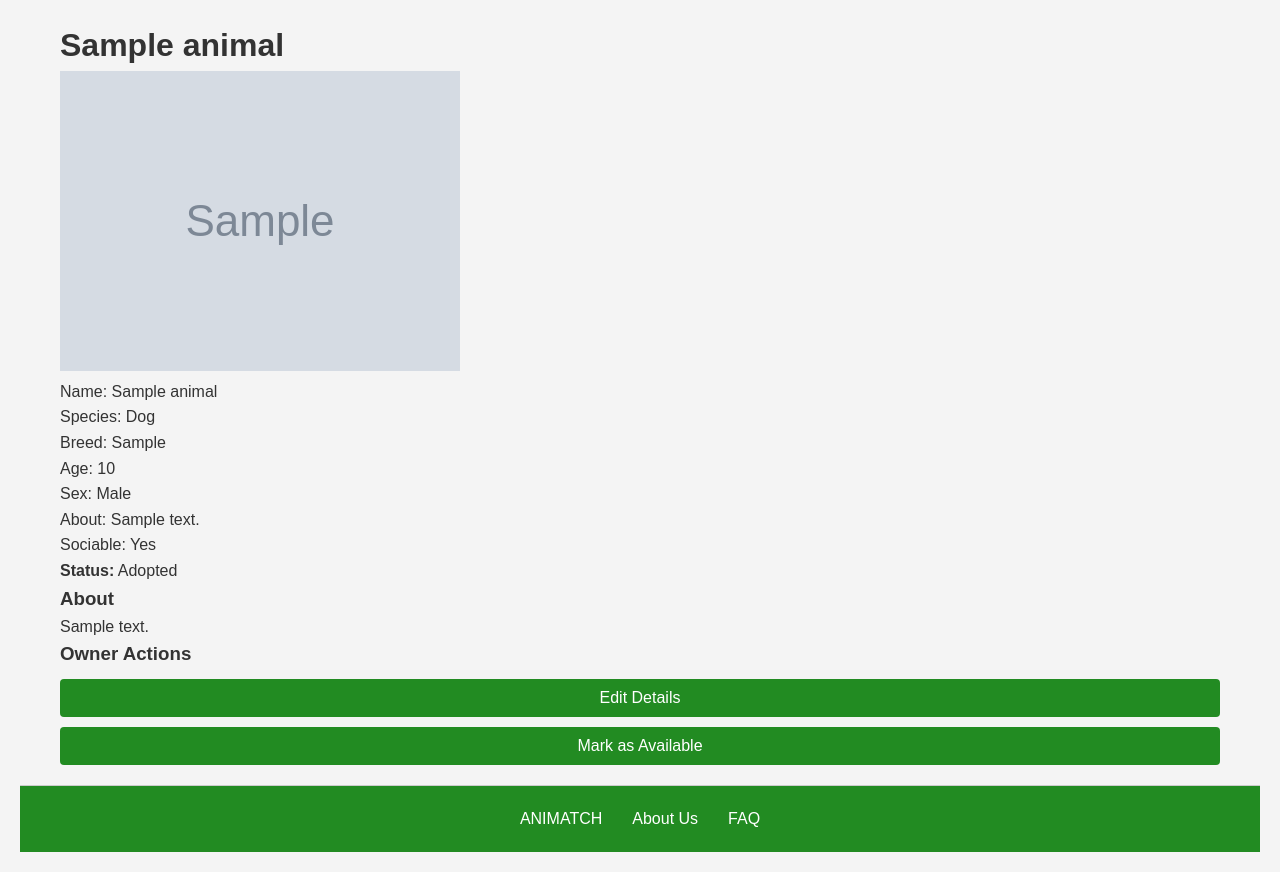
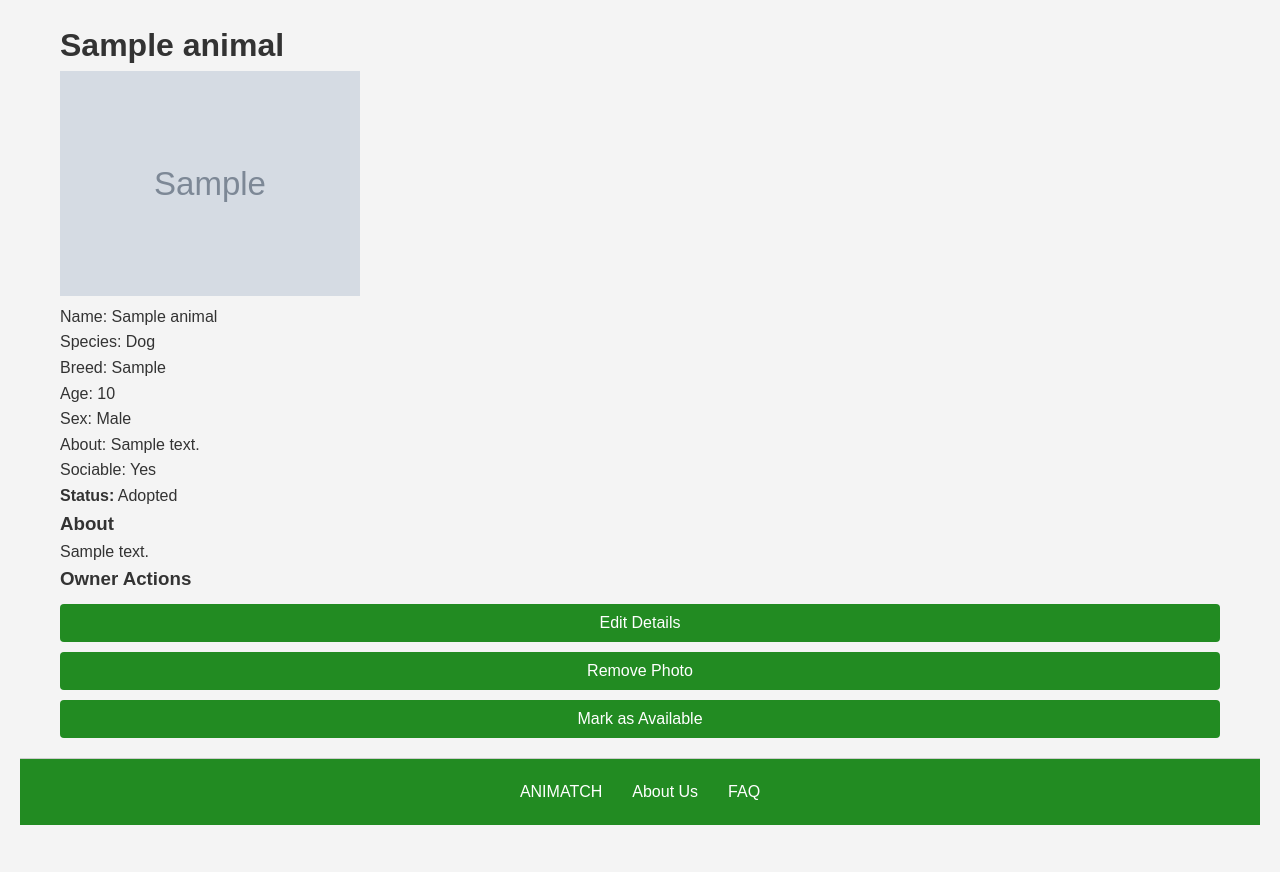
Before and after one commit to thesamedorcas/ANIMATCH, a Django app: page /animal/1/ in a window 1280 px wide. Shown: the part 87-959 px from the top of the page. After the commit the page ends 912 px from the top, so only its background shows below. Run offline with Django 3.2, Linux system fonts and the light colour scheme; a user stored in the database is signed in; tables that the repository leaves empty hold one stand-in row (values such as "Sample post"); grey boxes marked "Sample" are stand-in pictures.

Commit message:
Implemented image removal option for listed animal and also added appropriate sizing for animal photos

```diff
--- a/animals/urls.py
+++ b/animals/urls.py
@@ -34,6 +34,7 @@ urlpatterns = [
     path('animal/<int:animal_id>/unfavorite/', views.remove_favorite, name='remove_favorite'),
     path('animal/<int:animal_id>/mark-adopted/', views.mark_adopted, name='mark_adopted'),
     path('animal/<int:animal_id>/mark-available/', views.mark_available, name='mark_available'),
+    path('animals/<int:animal_id>/remove_photo/', views.remove_animal_photo, name='remove_photo'),
 
     # Admin
     path('adoption-request/<int:request_id>/<str:status>/', views.process_adoption, name='process_adoption'),
--- a/animals/views.py
+++ b/animals/views.py
@@ -295,6 +295,24 @@ def add_animal(request):
             return redirect('animals:account')
     return redirect('animals:account')
 
+
+@login_required
+def remove_animal_photo(request, animal_id):
+    animal = get_object_or_404(Animal, id=animal_id)
+
+    if request.user != animal.owner:
+        return redirect('animals:animal_profile', animal_id=animal.id)
+
+    if request.method == 'POST':
+        if animal.picture:
+            animal.picture.delete(save=False)
+        animal.picture = None
+        animal.save()
+
+    return redirect('animals:animal_profile', animal_id=animal.id)
+
+
+
 def about(request):
     context_dict = {}
     visitor_cookie_handler(request)
--- a/static/css/style.css
+++ b/static/css/style.css
@@ -267,3 +267,9 @@ footer {
 .auth-switch a:hover {
     text-decoration: underline;
 }
+
+/* Animal Photo Resizing */
+.animal-photo {
+    max-width: 300px;
+    height: auto;
+}
--- a/templates/animals/animal_profile.html
+++ b/templates/animals/animal_profile.html
@@ -8,11 +8,11 @@
 <div class = "animal-profile-container">
     <h1>{{ animal.name }}</h1>
     <div class="animal-profile">
-        <div animal-profile-image>
+        <div class="animal-profile-image">
         {% if animal.picture %}
-            <img src="{{ animal.picture.url }}" alt="{{ animal.name }}">
+            <img class="animal-photo" src="{{ animal.picture.url }}" alt="{{ animal.name }}">
         {% else %}
-            <img src="{% static 'images/default-animal.jpg' %}" alt="{{ animal.name }}">
+            <img class="animal-photo" src="{% static 'images/default-animal.jpg' %}" alt="{{ animal.name }}">
         {% endif %}
         </div>
 
@@ -92,6 +92,13 @@
         <div class="owner-actions">
                         <h3>Owner Actions</h3>
                         <button id="edit-button" class="btn btn-primary">Edit Details</button>
+
+                        {% if animal.picture %}
+                            <form method="post" action="{% url 'animals:remove_photo' animal.id %}" style="display:inline;">
+                                {% csrf_token %}
+                                <button type="submit" class="btn btn-danger">Remove Photo</button>
+                            </form>
+                        {% endif %}
 
                         {% if not animal.adopted %}
                             <form method="post" action="{% url 'animals:mark_adopted' animal.id %}">
```
Also changed, not shown: media/animal_images/IMG_3774_Original.jpeg (added).
